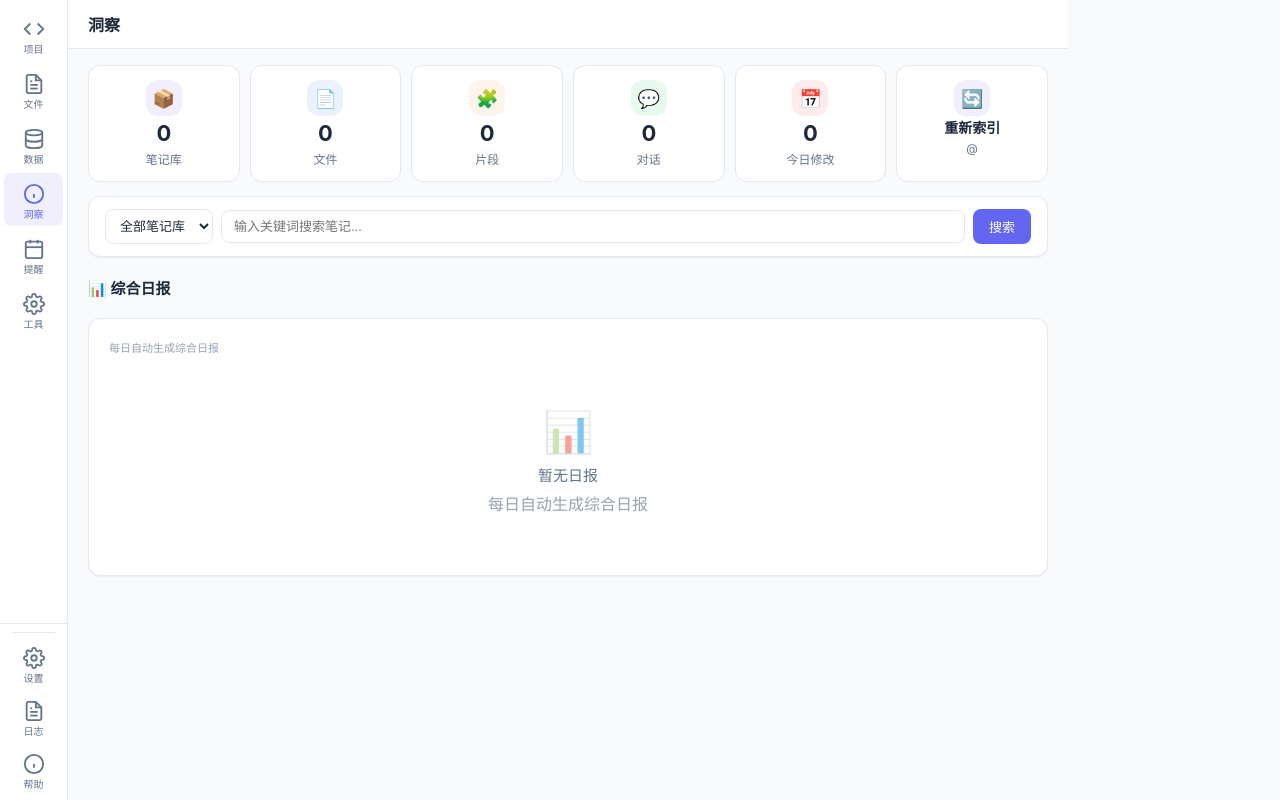
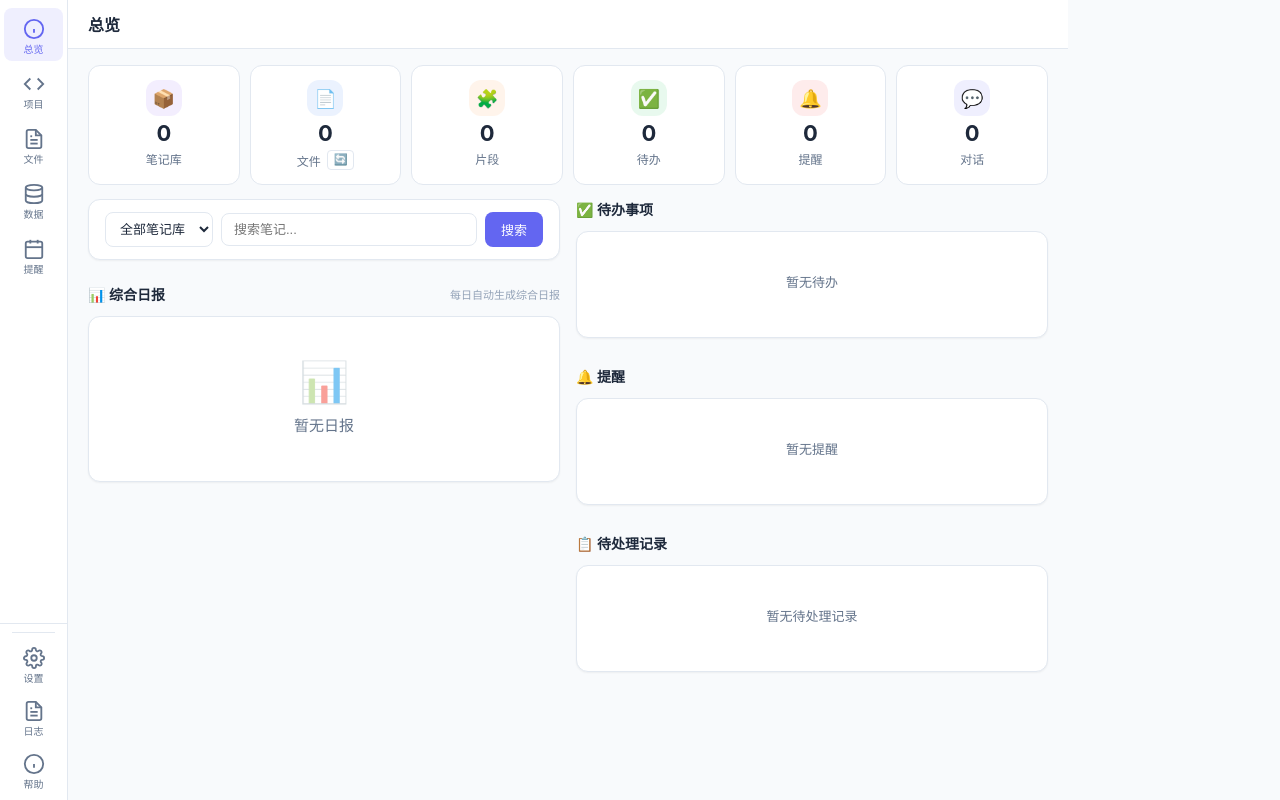
Before and after one commit to zeasin/qihang-ai-assistant, a Vue app: page /#/insights in a window 1280 px wide. Built offline with nearby package versions, Linux system fonts and the light colour scheme.

Commit message:
优化页面

```diff
--- a/electron/preload.js
+++ b/electron/preload.js
@@ -52,6 +52,7 @@ contextBridge.exposeInMainWorld('electronAPI', {
     updateRecord: (id, data) => ipcRenderer.invoke('ds:updateRecord', { id, data }),
     deleteRecord: (id) => ipcRenderer.invoke('ds:deleteRecord', { id }),
     remove: (id) => ipcRenderer.invoke('ds:remove', { datasetId: id }),
+    pendingRecords: () => ipcRenderer.invoke('ds:pendingRecords'),
   },
 
   // Chat (unified: general chat + coding workbench)
--- a/src/components/AppSidebar.vue
+++ b/src/components/AppSidebar.vue
@@ -39,6 +39,11 @@ const route = useRoute();
 
 const navItems = [
   {
+    path: '/insights',
+    label: '总览',
+    icon: '<svg viewBox="0 0 24 24" fill="none" stroke="currentColor" stroke-width="2"><circle cx="12" cy="12" r="10"/><line x1="12" y1="16" x2="12" y2="12"/><line x1="12" y1="8" x2="12.01" y2="8"/></svg>'
+  },
+  {
     path: '/coding',
     label: '项目',
     icon: '<svg viewBox="0 0 24 24" fill="none" stroke="currentColor" stroke-width="2"><polyline points="16 18 22 12 16 6"/><polyline points="8 6 2 12 8 18"/></svg>'
@@ -54,19 +59,9 @@ const navItems = [
     icon: '<svg viewBox="0 0 24 24" fill="none" stroke="currentColor" stroke-width="2"><ellipse cx="12" cy="5" rx="9" ry="3"/><path d="M21 12c0 1.66-4 3-9 3s-9-1.34-9-3"/><path d="M3 5v14c0 1.66 4 3 9 3s9-1.34 9-3V5"/></svg>'
   },
   {
-    path: '/insights',
-    label: '洞察',
-    icon: '<svg viewBox="0 0 24 24" fill="none" stroke="currentColor" stroke-width="2"><circle cx="12" cy="12" r="10"/><line x1="12" y1="16" x2="12" y2="12"/><line x1="12" y1="8" x2="12.01" y2="8"/></svg>'
-  },
-  {
     path: '/planner',
     label: '提醒',
     icon: '<svg viewBox="0 0 24 24" fill="none" stroke="currentColor" stroke-width="2"><rect x="3" y="4" width="18" height="18" rx="2" ry="2"/><line x1="16" y1="2" x2="16" y2="6"/><line x1="8" y1="2" x2="8" y2="6"/><line x1="3" y1="10" x2="21" y2="10"/></svg>'
-  },
-  {
-    path: '/tools',
-    label: '工具',
-    icon: '<svg viewBox="0 0 24 24" fill="none" stroke="currentColor" stroke-width="2"><circle cx="12" cy="12" r="3"/><path d="M19.4 15a1.65 1.65 0 0 0 .33 1.82l.06.06a2 2 0 0 1 0 2.83 2 2 0 0 1-2.83 0l-.06-.06a1.65 1.65 0 0 0-1.82-.33 1.65 1.65 0 0 0-1 1.51V21a2 2 0 0 1-2 2 2 2 0 0 1-2-2v-.09A1.65 1.65 0 0 0 9 19.4a1.65 1.65 0 0 0-1.82.33l-.06.06a2 2 0 0 1-2.83 0 2 2 0 0 1 0-2.83l.06-.06a1.65 1.65 0 0 0 .33-1.82 1.65 1.65 0 0 0-1.51-1H3a2 2 0 0 1-2-2 2 2 0 0 1 2-2h.09A1.65 1.65 0 0 0 4.6 9a1.65 1.65 0 0 0-.33-1.82l-.06-.06a2 2 0 0 1 0-2.83 2 2 0 0 1 2.83 0l.06.06a1.65 1.65 0 0 0 1.82.33H9a1.65 1.65 0 0 0 1-1.51V3a2 2 0 0 1 2-2 2 2 0 0 1 2 2v.09a1.65 1.65 0 0 0 1 1.51 1.65 1.65 0 0 0 1.82-.33l.06-.06a2 2 0 0 1 2.83 0 2 2 0 0 1 0 2.83l-.06.06a1.65 1.65 0 0 0-.33 1.82V9a1.65 1.65 0 0 0 1.51 1H21a2 2 0 0 1 2 2 2 2 0 0 1-2 2h-.09a1.65 1.65 0 0 0-1.51 1z"/></svg>'
   },
 ];
 
--- a/src/router/index.ts
+++ b/src/router/index.ts
@@ -3,7 +3,7 @@ import { createRouter, createWebHashHistory } from 'vue-router';
 const routes = [
   {
     path: '/',
-    redirect: '/coding'
+    redirect: '/insights'
   },
   {
     path: '/notes',
--- a/src/views/InsightsView.vue
+++ b/src/views/InsightsView.vue
@@ -1,44 +1,38 @@
 <template>
   <div class="insights-view">
     <div class="content-header">
-      <h1 class="content-title">洞察</h1>
+      <h1 class="content-title">总览</h1>
     </div>
     <div class="content-body">
       <div class="stats-grid">
         <div class="stat-card"><div class="stat-icon" style="background:rgba(139,92,246,0.1);color:#8b5cf6;">📦</div><div class="stat-num">{{ stats.projectCount }}</div><div class="stat-label">笔记库</div></div>
-        <div class="stat-card"><div class="stat-icon" style="background:rgba(59,130,246,0.1);color:#3b82f6;">📄</div><div class="stat-num">{{ indexerInfo.docCount }}</div><div class="stat-label">文件</div></div>
+        <div class="stat-card"><div class="stat-icon" style="background:rgba(59,130,246,0.1);color:#3b82f6;">📄</div><div class="stat-num">{{ indexerInfo.docCount }}</div><div class="stat-label">文件 <button class="reindex-btn" :disabled="indexing" @click.stop="startIndex">{{ indexing ? '⏳' : '🔄' }}</button></div></div>
         <div class="stat-card"><div class="stat-icon" style="background:rgba(251,146,60,0.1);color:#fb923c;">🧩</div><div class="stat-num">{{ indexerInfo.chunkCount }}</div><div class="stat-label">片段</div></div>
-        <div class="stat-card"><div class="stat-icon" style="background:rgba(34,197,94,0.1);color:#22c55e;">💬</div><div class="stat-num">{{ stats.totalChats }}</div><div class="stat-label">对话</div></div>
-        <div class="stat-card"><div class="stat-icon" style="background:rgba(239,68,68,0.1);color:#ef4444;">📅</div><div class="stat-num">{{ stats.todayModified }}</div><div class="stat-label">今日修改</div></div>
-        <div class="stat-card stat-card-action" @click="startIndex"><div class="stat-icon" style="background:rgba(99,102,241,0.1);color:#6366f1;">🔄</div><div class="stat-num" style="font-size:14px;">{{ indexing ? '索引中…' : '重新索引' }}</div><div class="stat-label">{{ indexerInfo.model }} @ {{ indexerInfo.host }}</div></div>
+        <div class="stat-card"><div class="stat-icon" style="background:rgba(34,197,94,0.1);color:#22c55e;">✅</div><div class="stat-num">{{ stats.todoPending }}</div><div class="stat-label">待办 {{ stats.todoOverdue ? '(' + stats.todoOverdue + ' 逾期)' : '' }}</div></div>
+        <div class="stat-card"><div class="stat-icon" style="background:rgba(239,68,68,0.1);color:#ef4444;">🔔</div><div class="stat-num">{{ stats.remindersActive }}</div><div class="stat-label">提醒</div></div>
+        <div class="stat-card"><div class="stat-icon" style="background:rgba(99,102,241,0.1);color:#6366f1;">💬</div><div class="stat-num">{{ stats.totalChats }}</div><div class="stat-label">对话</div></div>
       </div>
 
-      <!-- 搜索卡片（始终显示） -->
+      <div class="dashboard-grid">
+        <div class="dashboard-left">
+          <!-- 搜索 -->
           <div class="search-card">
             <div class="search-bar">
               <select v-model="searchKbId" class="search-kb-select">
                 <option value="">全部笔记库</option>
                 <option v-for="kb in kbList" :key="kb.id" :value="kb.id">{{ kb.name }}</option>
               </select>
-          <input v-model="searchQuery" class="search-input" placeholder="输入关键词搜索笔记..." @keyup.enter="performSearch">
+              <input v-model="searchQuery" class="search-input" placeholder="搜索笔记..." @keyup.enter="performSearch">
               <button class="search-btn" @click="performSearch">搜索</button>
             </div>
           </div>
 
-      <div class="tabs">
-        <div class="tab active">📊 综合日报</div>
-      </div>
-
-      <!-- 日报详情 -->
-      <div v-if="activeTab === 'daily'" key="daily-detail" class="card" v-show="reportDetail">
+          <!-- 日报 -->
+          <div class="section-header">📊 综合日报 <span class="report-schedule">{{ reportScheduleText }}</span></div>
+          <div class="card" v-if="reportDetail">
             <div class="preview" v-html="renderMarkdown(reportDetail)"></div>
           </div>
-
-      <!-- 日报列表 -->
-      <div v-if="activeTab === 'daily'" key="daily-list" class="card">
-        <div class="report-header-bar">
-          <span class="report-schedule">{{ reportScheduleText }}</span>
-        </div>
+          <div class="card">
             <div v-if="reports.length" class="report-list">
               <div v-for="(r, i) in reports" :key="r.id" class="report-item" :class="{ active: expandedReport === i }" @click="selectReport(i, r)">
                 <div class="report-header">
@@ -48,14 +42,64 @@
                 <div class="report-summary">{{ (r.summary || '').slice(0, 200) }}</div>
               </div>
             </div>
-        <div v-else class="empty-state">
+            <div v-else class="empty-state" style="padding:20px;">
               <div class="empty-icon">📊</div>
               <div class="empty-title">暂无日报</div>
-          <div class="empty-desc">{{ reportScheduleText }}</div>
+            </div>
           </div>
         </div>
 
+        <div class="dashboard-right">
+          <!-- 待办 -->
+          <div class="section-header">✅ 待办事项</div>
+          <div class="card">
+            <div v-if="todos.length" class="todo-list">
+              <div v-for="t in todos" :key="t.id" class="todo-item" :class="{ overdue: t.due_date && t.due_date < todayStr && t.status !== 'done' }">
+                <div class="todo-priority" :class="t.priority">{{ t.priority === 'high' ? '🔴' : t.priority === 'mid' ? '🟡' : '🟢' }}</div>
+                <div class="todo-body">
+                  <div class="todo-title">{{ t.title }}</div>
+                  <div class="todo-meta" v-if="t.due_date">{{ t.due_date }}</div>
+                </div>
+                <button class="todo-done-btn" @click="toggleTodo(t)">{{ t.status === 'done' ? '↩' : '✓' }}</button>
+              </div>
+            </div>
+            <div v-else class="empty-state" style="padding:20px;">
+              <div class="empty-title" style="font-size:13px;">暂无待办</div>
+            </div>
+          </div>
 
+          <!-- 提醒 -->
+          <div class="section-header">🔔 提醒</div>
+          <div class="card">
+            <div v-if="reminders.length" class="reminder-list">
+              <div v-for="r in reminders" :key="r.id" class="reminder-item">
+                <div class="reminder-name">{{ r.name }}</div>
+                <div class="reminder-time">{{ r.time || '09:00' }}{{ r.date ? ' · ' + r.date : '' }}</div>
+              </div>
+            </div>
+            <div v-else class="empty-state" style="padding:20px;">
+              <div class="empty-title" style="font-size:13px;">暂无提醒</div>
+            </div>
+          </div>
+
+          <!-- 待处理记录 -->
+          <div class="section-header">📋 待处理记录</div>
+          <div class="card">
+            <div v-if="pendingRecords.length" class="pending-list">
+              <div v-for="group in pendingRecords" :key="group.datasetId" class="pending-group">
+                <div class="pending-group-title">{{ group.datasetName }}</div>
+                <div v-for="rec in group.records" :key="rec.id" class="pending-item">
+                  <div class="pending-text">{{ Object.values(rec).filter(v => typeof v === 'string' && v.length < 80 && v !== rec._created_at).slice(0, 2).join(' · ') || '(无标题)' }}</div>
+                  <div class="pending-time">{{ rec._created_at || '' }}</div>
+                </div>
+              </div>
+            </div>
+            <div v-else class="empty-state" style="padding:20px;">
+              <div class="empty-title" style="font-size:13px;">暂无待处理记录</div>
+            </div>
+          </div>
+        </div>
+      </div>
     </div>
 
     <!-- 搜索结果弹窗 -->
@@ -98,7 +142,6 @@ import { ref, computed, onMounted } from 'vue';
 
 const API = window.electronAPI;
 
-const activeTab = ref('daily');
 const kbList = ref<any[]>([]);
 const searchKbId = ref('');
 const searchQuery = ref('');
@@ -110,9 +153,13 @@ const indexerInfo = ref({ model: '', host: '', docCount: 0, chunkCount: 0, runni
 const showPreview = ref(false);
 const previewTitle = ref('');
 const previewHtml = ref('');
+const todos = ref<any[]>([]);
+const reminders = ref<any[]>([]);
+const pendingRecords = ref<any[]>([]);
+const todayStr = ref('');
 
 const stats = ref({
-  fileCount: 0, chunkCount: 0, todayModified: 0, projectCount: 0, totalChats: 0
+  fileCount: 0, chunkCount: 0, todayModified: 0, projectCount: 0, totalChats: 0, todoPending: 0, todoOverdue: 0, remindersActive: 0
 });
 
 const reports = ref<any[]>([]);
@@ -265,6 +312,32 @@ function selectReport(i: number, r: any) {
   reportDetail.value = r.content || '无内容';
 }
 
+// ========== 待办 ==========
+async function toggleTodo(t: any) {
+  const newStatus = t.status === 'done' ? 'pending' : 'done';
+  await API.todo.update(t.id, { status: newStatus });
+  t.status = newStatus;
+}
+
+async function loadTodos() {
+  try {
+    const list = await API.todo.list();
+    todos.value = list.filter((t: any) => t.status !== 'done').slice(0, 10);
+  } catch { todos.value = []; }
+}
+
+async function loadReminders() {
+  try {
+    reminders.value = await API.reminder.list();
+  } catch { reminders.value = []; }
+}
+
+async function loadPendingRecords() {
+  try {
+    pendingRecords.value = await API.ds.pendingRecords();
+  } catch { pendingRecords.value = []; }
+}
+
 // ========== 加载数据 ==========
 async function loadDailyReports() {
   try {
@@ -294,22 +367,19 @@ async function startIndex() {
 }
 
 onMounted(async () => {
-  try {
-    stats.value = await API.insights.stats();
-  } catch {}
-  try {
-    const list = await API.kb.list();
-    kbList.value = list;
-  } catch {}
+  const d = new Date();
+  todayStr.value = d.getFullYear() + '-' + String(d.getMonth() + 1).padStart(2, '0') + '-' + String(d.getDate()).padStart(2, '0');
+  try { stats.value = await API.insights.stats(); } catch {}
+  try { const list = await API.kb.list(); kbList.value = list; } catch {}
   await loadDailyReports();
   await loadIndexerInfo();
-  // Load task list to get daily report schedule time
+  await loadTodos();
+  await loadReminders();
+  await loadPendingRecords();
   try {
     const tasks = await API.task.list();
     const dailyReport = tasks.find((t: any) => t.task_type === 'daily_report');
-    if (dailyReport && dailyReport.cron_expression) {
-      reportCron.value = dailyReport.cron_expression;
-    }
+    if (dailyReport && dailyReport.cron_expression) reportCron.value = dailyReport.cron_expression;
   } catch {}
 });
 </script>
@@ -328,7 +398,10 @@ onMounted(async () => {
 .stat-card-action:hover { border-color: var(--primary); }
 .stat-icon { width: 36px; height: 36px; border-radius: var(--radius-md); display: flex; align-items: center; justify-content: center; font-size: 18px; }
 .stat-num { font-size: 22px; font-weight: 700; color: var(--text-primary); line-height: 1.2; }
-.stat-label { font-size: 12px; color: var(--text-secondary); }
+.stat-label { font-size: 12px; color: var(--text-secondary); display: flex; align-items: center; gap: 6px; }
+.reindex-btn { background: none; border: 1px solid var(--border); border-radius: 4px; padding: 1px 6px; font-size: 11px; cursor: pointer; line-height: 1.4; color: var(--text-muted); }
+.reindex-btn:hover:not(:disabled) { border-color: var(--primary); color: var(--primary); }
+.reindex-btn:disabled { opacity: 0.4; }
 
 .card { background: white; border-radius: var(--radius-md); border: 1px solid var(--border); box-shadow: var(--shadow-sm); padding: 20px; margin-bottom: 16px; }
 .card-title { font-size: 15px; font-weight: 600; color: var(--text-primary); }
@@ -343,9 +416,39 @@ onMounted(async () => {
 .search-btn { padding: 8px 16px; background: var(--primary); color: white; border: none; border-radius: var(--radius-sm); font-size: 13px; cursor: pointer; transition: 0.15s; white-space: nowrap; }
 .search-btn:hover { background: var(--primary-dark); }
 
-/* 标签页 */
-.tabs { margin-bottom: 12px; }
-.tab { padding: 8px 0; font-size: 15px; font-weight: 600; color: var(--text-primary); }
+/* 双栏布局 */
+.dashboard-grid { display: grid; grid-template-columns: 1fr 1fr; gap: 16px; align-items: start; }
+.dashboard-left { display: flex; flex-direction: column; gap: 12px; }
+.dashboard-right { display: flex; flex-direction: column; gap: 12px; }
+.section-header { font-size: 14px; font-weight: 600; color: var(--text-primary); display: flex; align-items: center; gap: 8px; }
+.section-header .report-schedule { font-size: 11px; font-weight: 400; color: var(--text-muted); margin-left: auto; }
+
+/* 待办列表 */
+.todo-list { display: flex; flex-direction: column; gap: 4px; }
+.todo-item { display: flex; align-items: center; gap: 8px; padding: 8px 10px; border: 1px solid var(--border); border-radius: var(--radius-sm); transition: 0.15s; }
+.todo-item.overdue { border-color: #fca5a5; background: #fef2f2; }
+.todo-item:hover { border-color: var(--primary); }
+.todo-priority { flex-shrink: 0; font-size: 12px; }
+.todo-body { flex: 1; min-width: 0; }
+.todo-title { font-size: 13px; font-weight: 500; color: var(--text-primary); overflow: hidden; text-overflow: ellipsis; white-space: nowrap; }
+.todo-meta { font-size: 11px; color: var(--text-muted); margin-top: 2px; }
+.todo-done-btn { flex-shrink: 0; width: 24px; height: 24px; border: 1px solid var(--border); border-radius: 50%; background: white; cursor: pointer; font-size: 11px; display: flex; align-items: center; justify-content: center; color: var(--text-muted); transition: 0.15s; }
+.todo-done-btn:hover { border-color: var(--primary); color: var(--primary); }
+
+/* 提醒列表 */
+.reminder-list { display: flex; flex-direction: column; gap: 4px; }
+.reminder-item { display: flex; align-items: center; justify-content: space-between; padding: 8px 10px; border: 1px solid var(--border); border-radius: var(--radius-sm); }
+.reminder-name { font-size: 13px; font-weight: 500; color: var(--text-primary); }
+.reminder-time { font-size: 11px; color: var(--text-muted); }
+
+/* 待处理记录 */
+.pending-list { display: flex; flex-direction: column; gap: 8px; }
+.pending-group { }
+.pending-group-title { font-size: 12px; font-weight: 600; color: var(--text-primary); margin-bottom: 4px; padding: 4px 0; border-bottom: 1px solid var(--border); }
+.pending-item { display: flex; align-items: center; justify-content: space-between; padding: 6px 8px; border-radius: var(--radius-sm); }
+.pending-item:hover { background: var(--hover); }
+.pending-text { font-size: 12px; color: var(--text-secondary); overflow: hidden; text-overflow: ellipsis; white-space: nowrap; flex: 1; }
+.pending-time { font-size: 11px; color: var(--text-muted); flex-shrink: 0; margin-left: 8px; }
 
 /* 搜索结果弹窗 */
 .modal-overlay { display: none; position: fixed; top: 0; left: 0; right: 0; bottom: 0; background: rgba(0,0,0,0.35); z-index: 1000; align-items: flex-start; justify-content: center; padding-top: 60px; }
```
Also changed, not shown: electron/main.js (+21 -3 lines). Lines whose indentation alone changed are shown as unchanged.
